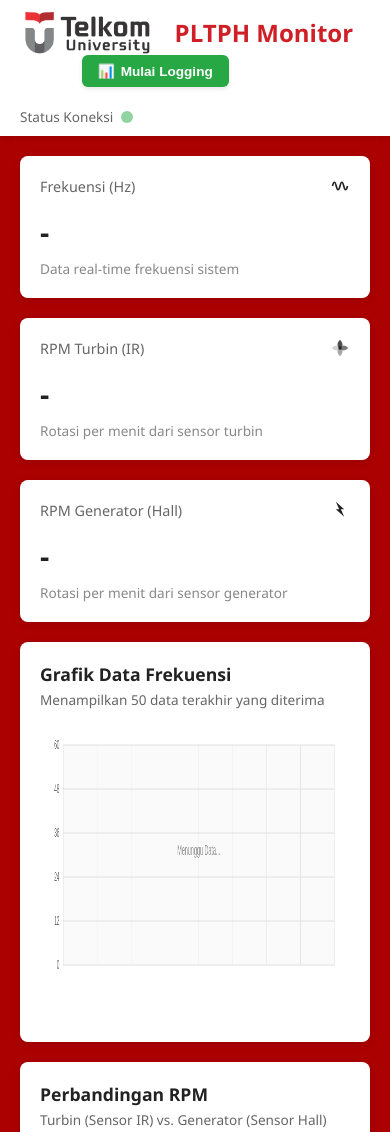
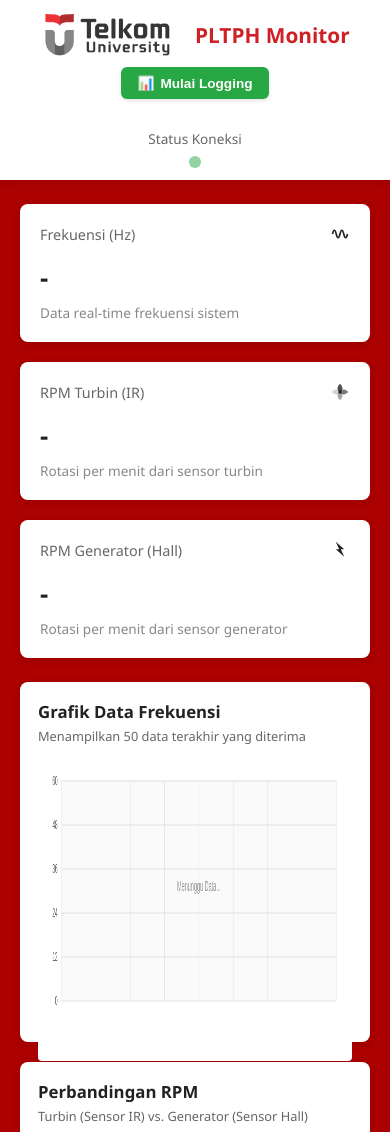
Before and after one commit to Trigak/pltphmonitor, a plain HTML site: page index.html in a window 390 px wide. Shown: the top 1132 px of the page. Drawn offline with Linux system fonts and the light colour scheme; no server answers.

Commit message:
Update index.html

```diff
--- a/index.html
+++ b/index.html
@@ -6,7 +6,6 @@
   <meta name="viewport" content="width=device-width, initial-scale=1" />
   <title>PLTPH Monitor - Telkom University</title>
   <style>
-    /* Reset */
     * {
       box-sizing: border-box;
     }
@@ -385,6 +384,99 @@
       .chart-card {
         height: 400px;
       }
+
+      @media (max-width: 480px) {
+
+        /* Header */
+        header {
+          flex-direction: column;
+          align-items: flex-start;
+          gap: 10px;
+          padding: 12px 20px;
+        }
+
+        .left-group,
+        .right-group {
+          flex-wrap: wrap;
+          justify-content: center;
+          width: 100%;
+        }
+
+        h1 {
+          font-size: 1.3rem;
+        }
+
+        /* Tombol Logging */
+        .logging-control {
+          justify-content: center;
+          width: 100%;
+          margin-bottom: 10px;
+        }
+
+        .status-text {
+          justify-content: center;
+          width: 100%;
+          display: flex;
+          margin-top: 10px;
+          text-align: center;
+          flex-wrap: wrap;
+        }
+
+        .status-text span {
+          width: 100%;
+        }
+
+        /* Kartu metrik */
+        .metric-card {
+          padding: 20px;
+        }
+
+        .metric-value {
+          font-size: 1.6rem;
+        }
+
+        /* Grafik */
+        .chart-card {
+          height: 360px;
+          padding: 18px;
+        }
+
+        .chart-title {
+          font-size: 1.05rem;
+        }
+
+        .chart-subtitle {
+          font-size: 0.8rem;
+        }
+
+        .chart-legend {
+          font-size: 0.75rem;
+          justify-content: center;
+          flex-wrap: wrap;
+          gap: 12px;
+        }
+
+        /* Tombol data */
+        .data-button {
+          padding: 12px;
+          font-size: 0.9rem;
+          border-radius: 8px;
+        }
+
+        /* Grid layout */
+        .metrics-container,
+        .charts-container,
+        .buttons-container {
+          grid-template-columns: 1fr;
+          gap: 20px;
+        }
+
+        main {
+          padding: 24px 20px;
+          gap: 24px;
+        }
+      }
+
     }
   </style>
 </head>
@@ -618,16 +710,24 @@ function updateLoggingUI() {
 }
 
     // Initialize canvas sizes with fixed dimensions
-    function initCanvasSizes() {
-      const frequencyCanvas = document.getElementById('frequencyChart');
-      const rpmCanvas = document.getElementById('rpmChart');
+  function initCanvasSizes() {
+    const ratio = window.devicePixelRatio || 1;
+    const frequencyCanvas = document.getElementById('frequencyChart');
+    const rpmCanvas = document.getElementById('rpmChart');
 
-      // Set fixed canvas dimensions
-      frequencyCanvas.width = CANVAS_WIDTH;
-      frequencyCanvas.height = CANVAS_HEIGHT;
-      rpmCanvas.width = CANVAS_WIDTH;
-      rpmCanvas.height = CANVAS_HEIGHT;
-    }
+    frequencyCanvas.width = CANVAS_WIDTH * ratio;
+    frequencyCanvas.height = CANVAS_HEIGHT * ratio;
+    frequencyCanvas.style.width = CANVAS_WIDTH + "px";
+    frequencyCanvas.style.height = CANVAS_HEIGHT + "px";
+
+    rpmCanvas.width = CANVAS_WIDTH * ratio;
+    rpmCanvas.height = CANVAS_HEIGHT * ratio;
+    rpmCanvas.style.width = CANVAS_WIDTH + "px";
+    rpmCanvas.style.height = CANVAS_HEIGHT + "px";
+
+    frequencyCtx.setTransform(ratio, 0, 0, ratio, 0, 0);
+    rpmCtx.setTransform(ratio, 0, 0, ratio, 0, 0);
+}
 
     // Chart drawing functions
     function drawChart(ctx, data, labels, title, color, yMin = 0, yMax = null) {
```
